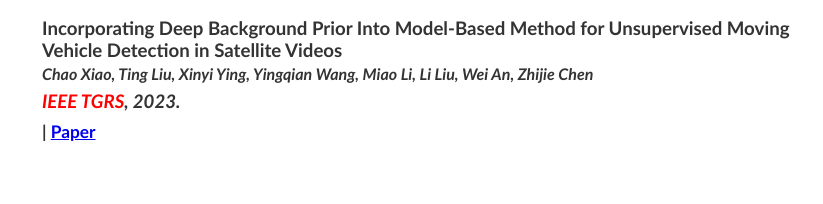
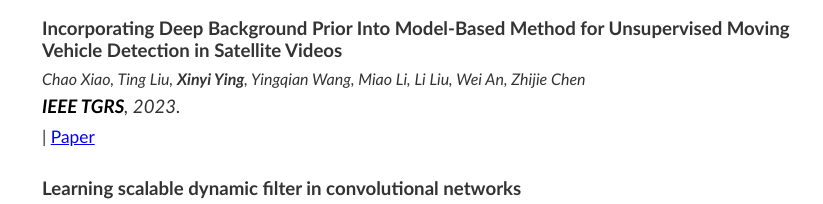
Before and after one commit to XinyiYing/xinyiying.github.io, a plain HTML site: page index.html in a window 1280 px wide. Shown: the part 1017-1221 px from the top of the page, 348-1171 px from the left. Drawn offline with Linux system fonts and the light colour scheme.

Commit message:
Update index.html

```diff
--- a/index.html
+++ b/index.html
@@ -167,7 +167,7 @@
 				National University of Defense Technology (NUDT)<p>
 				Email: yingxinyi18@nudt.edu.cn<p>
 			</div>
-			         <a href="https://www.researchgate.net/profile/Xinyi-Ying" target="_blank" rel="nofollow"><span>Research Gate</span></a>  |
+			         <a href="https://www.researchgate.net/profile/Yingqian_Wang3?ev=prf_highl" target="_blank" rel="nofollow"><span>Research Gate</span></a>  |
 			         <a href="https://github.com/XinyiYing" target="_blank" rel="nofollow"><span>Github</span></a>  |
 				 <a href="https://scholar.google.cz/citations?user=45ifNRkAAAAJ&hl=zh-CN" target="_blank" rel="nofollow"><span>Google Scholar</span></a>
 
@@ -272,7 +272,7 @@
 				</div>
 			</div>
 
-		<div class="paper short">
+			<div class="paper short">
 				<div class="sub-left">
 					<span></span>
 					<img border="0" width="200" height="130" src="">
@@ -280,18 +280,18 @@
 				<div class="sub-right">
 					<div class="paperTitle">
 						Incorporating Deep Background Prior Into Model-Based Method for Unsupervised Moving Vehicle Detection in Satellite Videos
+					</div>
 					<div class="paperName">
-						Chao Xiao, Ting Liu, Xinyi Ying, Yingqian Wang, Miao Li, Li Liu, Wei An, Zhijie Chen
+						Chao Xiao, Ting Liu, <b>Xinyi Ying</b>, Yingqian Wang, Miao Li, Li Liu, Wei An, Zhijie Chen
 					</div>
 					<div class="paperPub">
-						<span style="color:red"> <b>IEEE TGRS</b></span>, 2023.<br>
+						<span style="color:rgb(0, 0, 0)"> <b>IEEE TGRS</b></span>, 2023.<br>
 					</div>
 					<div class="paperLink">
 						| <a href="https://ieeexplore.ieee.org/document/10038733" target="_blank" rel="nofollow">Paper</a>
 					</div>
 				</div>
 			</div>
-
 
 		<div class="paper short">
 				<div class="sub-left">
```
